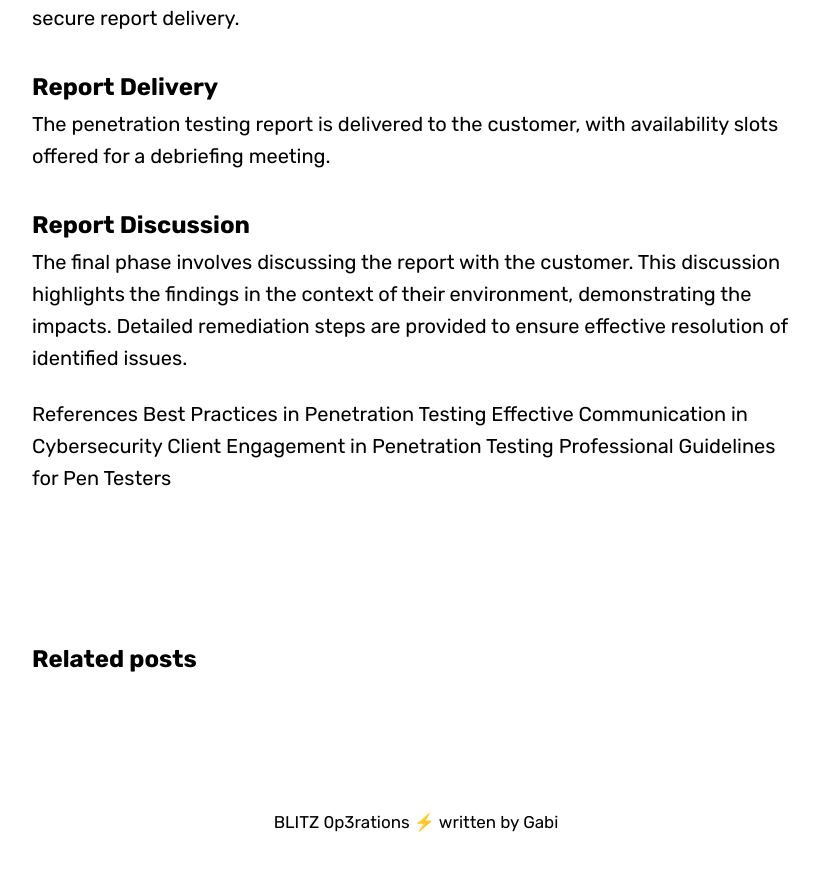
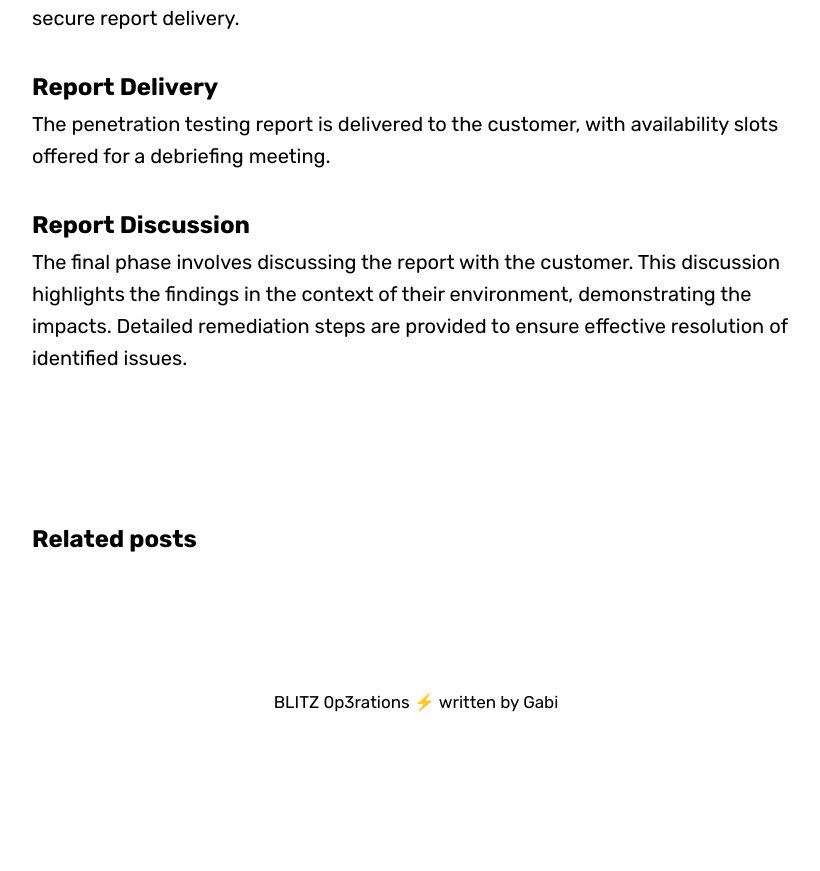
Before and after one commit to blitz0p3rations/blitz0p3rations.github.io, a Jekyll site: the page built from _posts/2024-01-02-How-to-handle-customers.md, in a window 1280 px wide and 900 px high, scrolled down 2957 px. Shown: the top 871 px of the window, without its empty margins (224-1044 px from the left). Built offline with Jekyll 4.4.1, drawn with Linux system fonts in a browser that asks for light colours; some web fonts are replaced; after the commit the page ends 3737 px from its top, so only the background shows below that.

Commit message:
Update 2024-01-02-How-to-handle-customers.md

```diff
--- a/_posts/2024-01-02-How-to-handle-customers.md
+++ b/_posts/2024-01-02-How-to-handle-customers.md
@@ -42,9 +42,3 @@ The penetration testing report is delivered to the customer, with availability s
 
 ## Report Discussion
 The final phase involves discussing the report with the customer. This discussion highlights the findings in the context of their environment, demonstrating the impacts. Detailed remediation steps are provided to ensure effective resolution of identified issues.
-
-References
-Best Practices in Penetration Testing
-Effective Communication in Cybersecurity
-Client Engagement in Penetration Testing
-Professional Guidelines for Pen Testers
```
